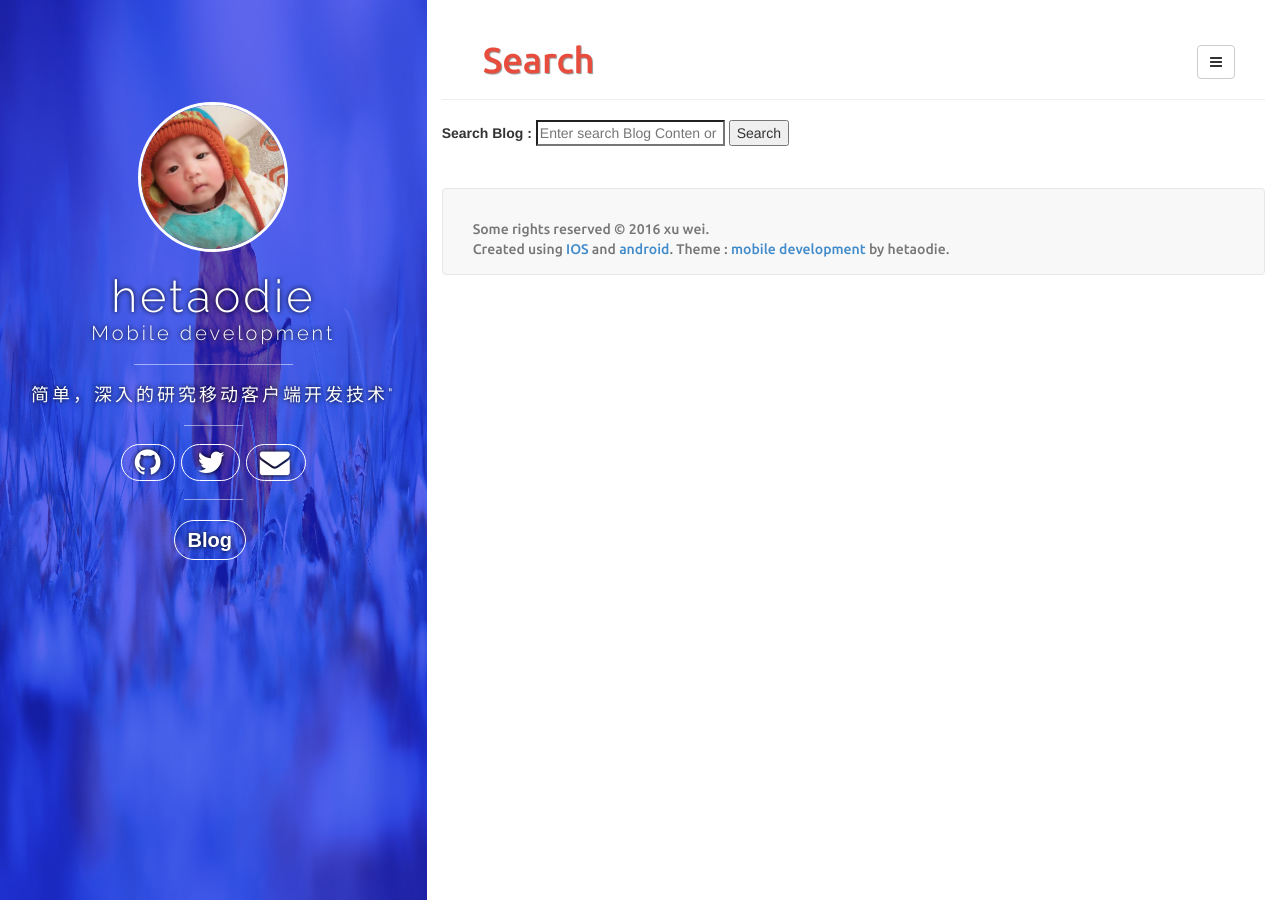
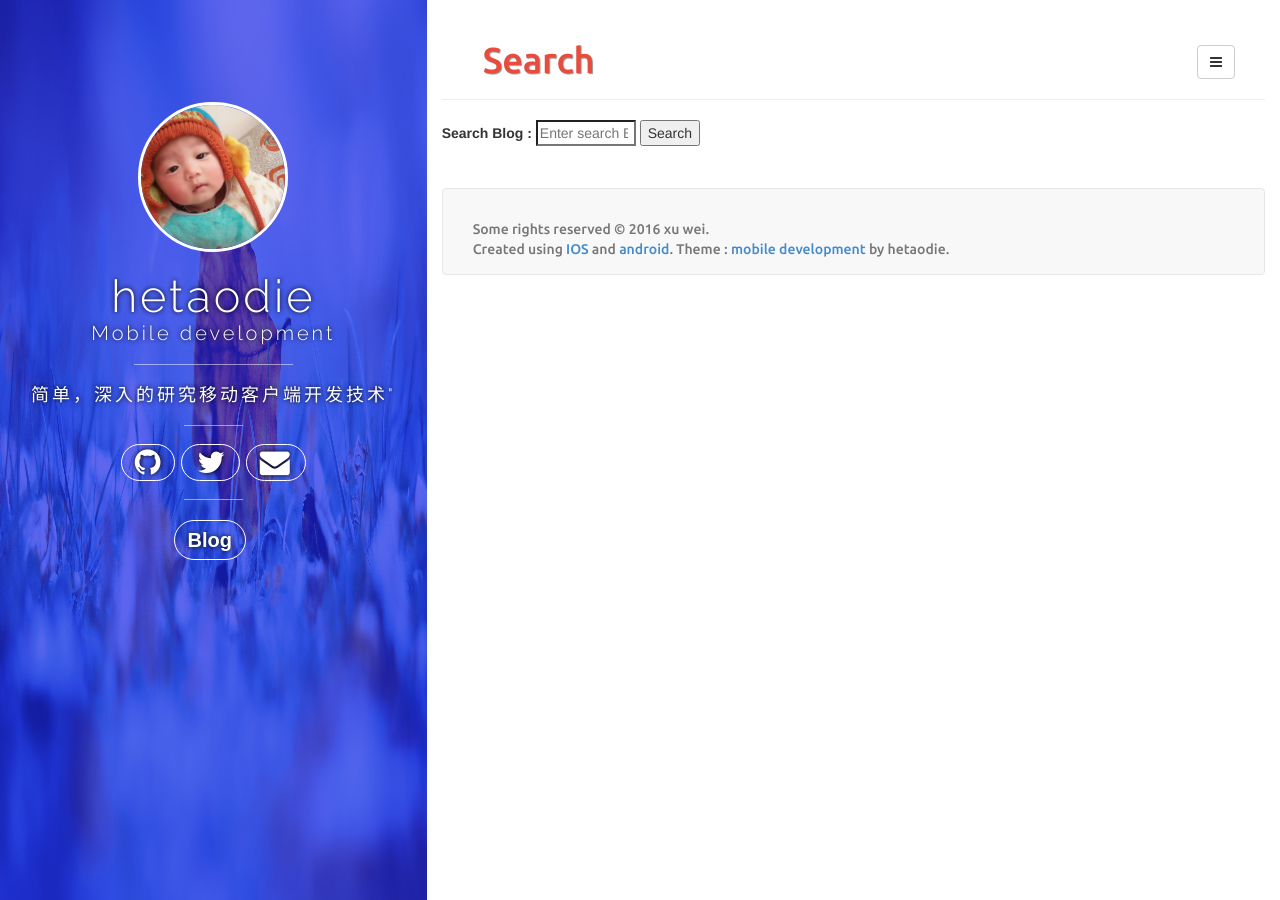
Before and after one commit to hetaodie/hetaodie.github.io, a Jekyll site: the page built from search/index.html, in a window 1280 px wide. Built offline with Jekyll 4.4.1, drawn with Linux system fonts in a browser that asks for light colours; nearby versions of some CDN libraries; comment, search, counter and statistics services are not loaded.

Commit message:
设置长度

```diff
--- a/search/index.html
+++ b/search/index.html
@@ -6,7 +6,7 @@ search_omit: true
   <!-- Search form -->
   <form method="get" action="/search" data-search-form>
     <label for="q">Search Blog :  </label>
-    <input type="search" name="q" id="q" placeholder="Enter search Blog Conten or Title" data-search-input />
+    <input type="search"  style="width:100px" name="q" id="q" placeholder="Enter search Blog Conten or Title" data-search-input />
     <input id="search_Button" type="submit" value="Search" />
   </form>
 
```
